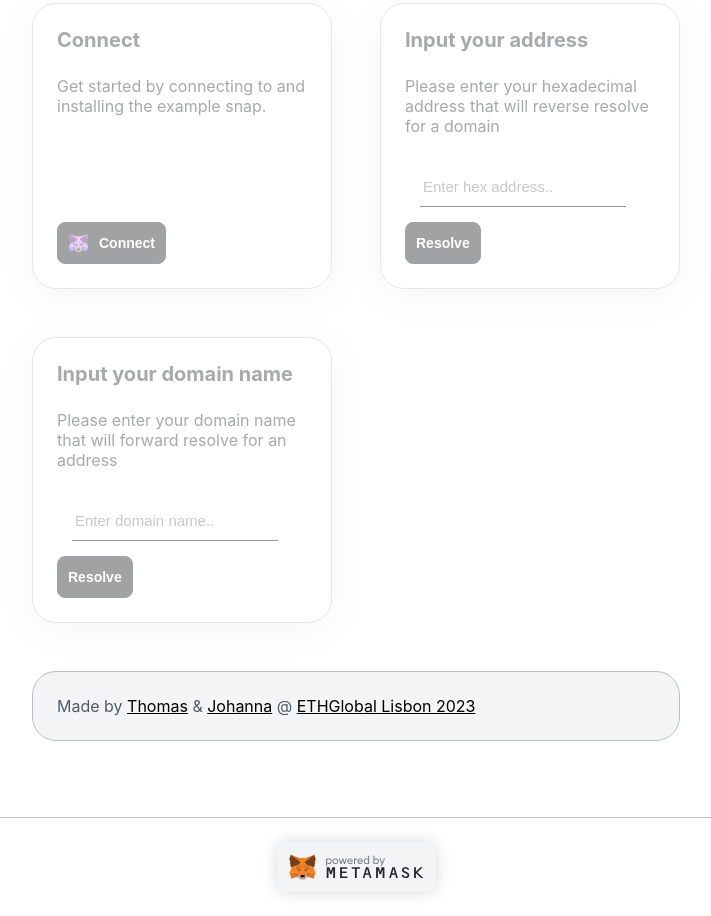
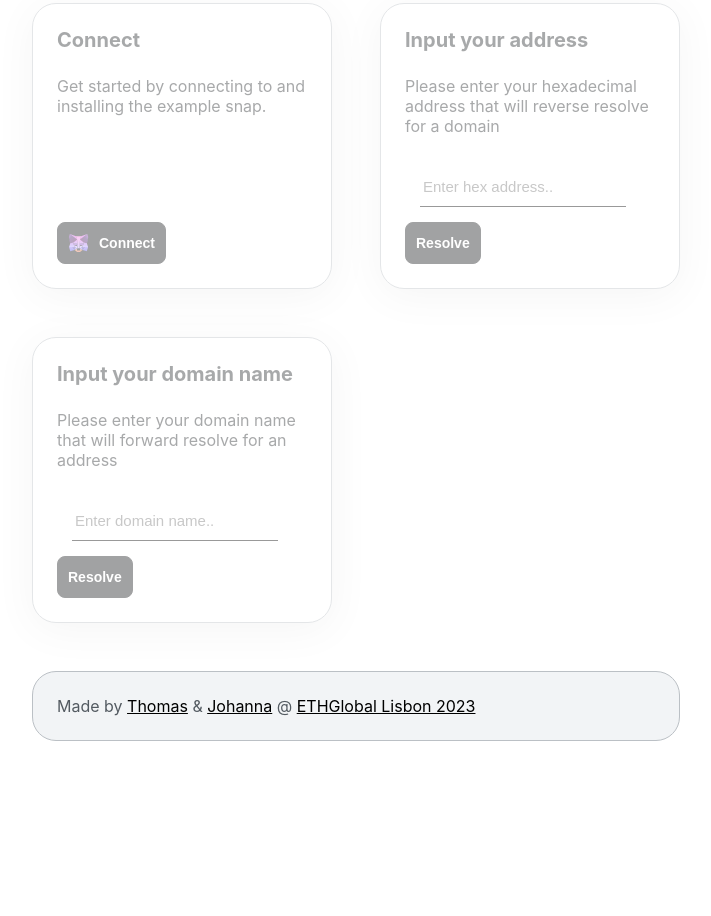
Before and after one commit to name-snap/metamask-domain-snap, a Gatsby site in the folder packages/site/: page / in a window 1280 px wide. Shown: the part 694-1610 px from the top of the page, without its empty margins (284-995 px from the left). After the commit the page ends 1511 px from the top, so only its background shows below. Built offline with nearby package versions, Linux system fonts and the light colour scheme; Gatsby itself is replaced by a stand-in of ours.

Commit message:
remove footer

```diff
--- a/packages/site/src/App.tsx
+++ b/packages/site/src/App.tsx
@@ -26,7 +26,6 @@ export const App: FunctionComponent<AppProps> = ({ children }) => {
       <Wrapper>
         <Header handleToggleClick={toggleTheme} />
         {children}
-        <Footer />
       </Wrapper>
     </>
   );
```
